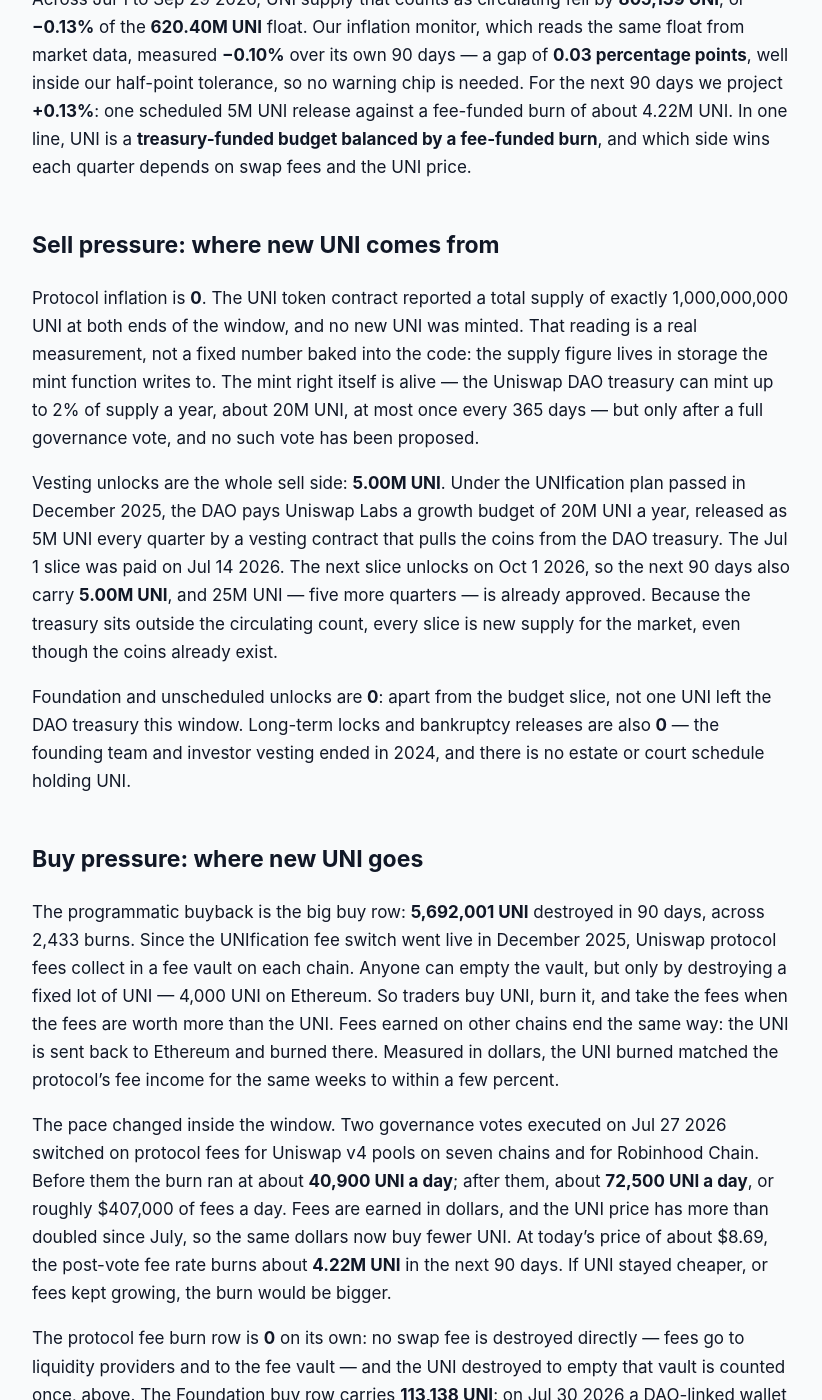
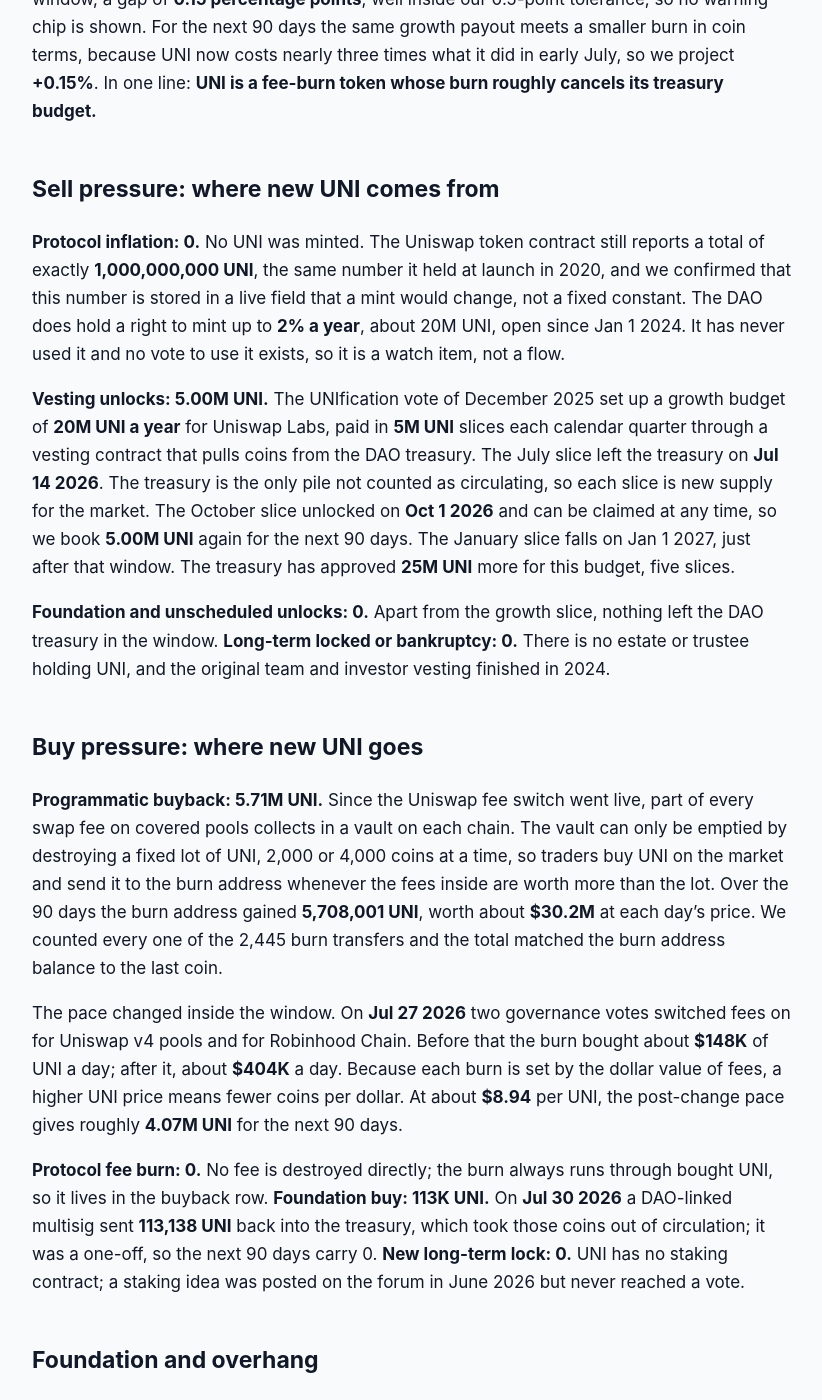
Before and after one commit to jeevansongmy-spec/mrnasdog-articles, a Jekyll site: the page built from crypto/uni-pressure-framework.md, in a window 1280 px wide and 1400 px high, scrolled down 529 px. Shown: the whole window, without its empty margins (228-1050 px from the left). Built offline with Jekyll 4.4.1, drawn with Linux system fonts in a browser that asks for light colours; some of the changed text lies outside the part shown.

Commit message:
publish: crypto/uni-pressure-framework

```diff
--- a/crypto/uni-pressure-framework.md
+++ b/crypto/uni-pressure-framework.md
@@ -1,6 +1,6 @@
 ---
-title: "UNI Inflation Analysis · September 2026 · Mixed flows · supply roughly steady"
-description: "UNI supply is roughly steady: Uniswap's fee burn destroyed 5.69M UNI in 90 days against a 5.00M UNI treasury growth budget. Net −0.13%, next 90 days +0.13%."
+title: "UNI Inflation Analysis · October 2026 · Mixed flows · supply roughly steady"
+description: "UNI supply is roughly steady: Uniswap's fee burn destroyed 5.71M UNI in 90 days against a 5.00M UNI treasury growth budget. Net −0.13%, next 90 days +0.15%."
 canonical_url: "https://mrnasdog.com/research/uni/inflation"
 tags: ["crypto", "uni", "uniswap", "defi"]
 published: true
@@ -8,48 +8,58 @@ published: true
 
 Originally published at [https://mrnasdog.com/research/uni/inflation](https://mrnasdog.com/research/uni/inflation) by MrNasdog.
 
-# UNI Inflation Analysis · September 2026 · Mixed flows · supply roughly steady
+# UNI Inflation Analysis · October 2026 · Mixed flows · supply roughly steady
 
-UNI supply is roughly steady: over the last 90 days the Uniswap fee burn destroyed **5,692,001 UNI** and a DAO wallet returned **113,138 UNI** to the treasury, against a **5.00M UNI** growth budget paid out of that treasury — a net change of **−0.13%**. The next 90 days turn slightly the other way, to about **+0.13%**, because the next 5M UNI slice unlocks on Oct 1 2026 while, at today's higher UNI price, the same fees burn only about **4.22M UNI**. Total supply is still exactly 1 billion: the burn happens at a dead address, and the 2% yearly mint right has never been used.
+**UNI supply is roughly flat.** In the 90 days to Oct 1 2026 the Uniswap DAO treasury released **5.00M UNI** as a growth budget, while the Uniswap fee switch destroyed **5.71M UNI** and a multisig sent **113K UNI** back to the treasury, so net supply fell **0.13%**. For the next 90 days we expect another **5.00M UNI** out and about **4.07M UNI** burned, a rise of about **0.15%**; the monitor reads **+0.02%**.
 
 ## The verdict, in one paragraph
 
-Across Jul 1 to Sep 29 2026, UNI supply that counts as circulating fell by **805,139 UNI**, or **−0.13%** of the **620.40M UNI** float. Our inflation monitor, which reads the same float from market data, measured **−0.10%** over its own 90 days — a gap of **0.03 percentage points**, well inside our half-point tolerance, so no warning chip is needed. For the next 90 days we project **+0.13%**: one scheduled 5M UNI release against a fee-funded burn of about 4.22M UNI. In one line, UNI is a **treasury-funded budget balanced by a fee-funded burn**, and which side wins each quarter depends on swap fees and the UNI price.
+Over the last 90 days UNI supply changed by **−0.13%** of its **620.28M** circulating coins: **5.00M UNI** came in and **5.82M UNI** went out. The independent monitor reads **+0.02%** for the same window, a gap of **0.15 percentage points**, well inside our 0.5-point tolerance, so no warning chip is shown. For the next 90 days the same growth payout meets a smaller burn in coin terms, because UNI now costs nearly three times what it did in early July, so we project **+0.15%**. In one line: **UNI is a fee-burn token whose burn roughly cancels its treasury budget.**
 
 ## Sell pressure: where new UNI comes from
 
-Protocol inflation is **0**. The UNI token contract reported a total supply of exactly 1,000,000,000 UNI at both ends of the window, and no new UNI was minted. That reading is a real measurement, not a fixed number baked into the code: the supply figure lives in storage the mint function writes to. The mint right itself is alive — the Uniswap DAO treasury can mint up to 2% of supply a year, about 20M UNI, at most once every 365 days — but only after a full governance vote, and no such vote has been proposed.
+**Protocol inflation: 0.** No UNI was minted. The Uniswap token contract still reports a total of exactly **1,000,000,000 UNI**, the same number it held at launch in 2020, and we confirmed that this number is stored in a live field that a mint would change, not a fixed constant. The DAO does hold a right to mint up to **2% a year**, about 20M UNI, open since Jan 1 2024. It has never used it and no vote to use it exists, so it is a watch item, not a flow.
 
-Vesting unlocks are the whole sell side: **5.00M UNI**. Under the UNIfication plan passed in December 2025, the DAO pays Uniswap Labs a growth budget of 20M UNI a year, released as 5M UNI every quarter by a vesting contract that pulls the coins from the DAO treasury. The Jul 1 slice was paid on Jul 14 2026. The next slice unlocks on Oct 1 2026, so the next 90 days also carry **5.00M UNI**, and 25M UNI — five more quarters — is already approved. Because the treasury sits outside the circulating count, every slice is new supply for the market, even though the coins already exist.
+**Vesting unlocks: 5.00M UNI.** The UNIfication vote of December 2025 set up a growth budget of **20M UNI a year** for Uniswap Labs, paid in **5M UNI** slices each calendar quarter through a vesting contract that pulls coins from the DAO treasury. The July slice left the treasury on **Jul 14 2026**. The treasury is the only pile not counted as circulating, so each slice is new supply for the market. The October slice unlocked on **Oct 1 2026** and can be claimed at any time, so we book **5.00M UNI** again for the next 90 days. The January slice falls on Jan 1 2027, just after that window. The treasury has approved **25M UNI** more for this budget, five slices.
 
-Foundation and unscheduled unlocks are **0**: apart from the budget slice, not one UNI left the DAO treasury this window. Long-term locks and bankruptcy releases are also **0** — the founding team and investor vesting ended in 2024, and there is no estate or court schedule holding UNI.
+**Foundation and unscheduled unlocks: 0.** Apart from the growth slice, nothing left the DAO treasury in the window. **Long-term locked or bankruptcy: 0.** There is no estate or trustee holding UNI, and the original team and investor vesting finished in 2024.
 
 ## Buy pressure: where new UNI goes
 
-The programmatic buyback is the big buy row: **5,692,001 UNI** destroyed in 90 days, across 2,433 burns. Since the UNIfication fee switch went live in December 2025, Uniswap protocol fees collect in a fee vault on each chain. Anyone can empty the vault, but only by destroying a fixed lot of UNI — 4,000 UNI on Ethereum. So traders buy UNI, burn it, and take the fees when the fees are worth more than the UNI. Fees earned on other chains end the same way: the UNI is sent back to Ethereum and burned there. Measured in dollars, the UNI burned matched the protocol's fee income for the same weeks to within a few percent.
+**Programmatic buyback: 5.71M UNI.** Since the Uniswap fee switch went live, part of every swap fee on covered pools collects in a vault on each chain. The vault can only be emptied by destroying a fixed lot of UNI, 2,000 or 4,000 coins at a time, so traders buy UNI on the market and send it to the burn address whenever the fees inside are worth more than the lot. Over the 90 days the burn address gained **5,708,001 UNI**, worth about **$30.2M** at each day's price. We counted every one of the 2,445 burn transfers and the total matched the burn address balance to the last coin.
 
-The pace changed inside the window. Two governance votes executed on Jul 27 2026 switched on protocol fees for Uniswap v4 pools on seven chains and for Robinhood Chain. Before them the burn ran at about **40,900 UNI a day**; after them, about **72,500 UNI a day**, or roughly $407,000 of fees a day. Fees are earned in dollars, and the UNI price has more than doubled since July, so the same dollars now buy fewer UNI. At today's price of about $8.69, the post-vote fee rate burns about **4.22M UNI** in the next 90 days. If UNI stayed cheaper, or fees kept growing, the burn would be bigger.
+The pace changed inside the window. On **Jul 27 2026** two governance votes switched fees on for Uniswap v4 pools and for Robinhood Chain. Before that the burn bought about **$148K** of UNI a day; after it, about **$404K** a day. Because each burn is set by the dollar value of fees, a higher UNI price means fewer coins per dollar. At about **$8.94** per UNI, the post-change pace gives roughly **4.07M UNI** for the next 90 days.
 
-The protocol fee burn row is **0** on its own: no swap fee is destroyed directly — fees go to liquidity providers and to the fee vault — and the UNI destroyed to empty that vault is counted once, above. The Foundation buy row carries **113,138 UNI**: on Jul 30 2026 a DAO-linked wallet sent reward UNI it had claimed, plus some it bought on the market, back into the treasury, which takes it out of circulation. It was a one-off, so the next 90 days count 0. New long-term locks are **0**: UNI has no staking contract, and delegating votes never moves the coins.
+**Protocol fee burn: 0.** No fee is destroyed directly; the burn always runs through bought UNI, so it lives in the buyback row. **Foundation buy: 113K UNI.** On **Jul 30 2026** a DAO-linked multisig sent **113,138 UNI** back into the treasury, which took those coins out of circulation; it was a one-off, so the next 90 days carry 0. **New long-term lock: 0.** UNI has no staking contract; a staking idea was posted on the forum in June 2026 but never reached a vote.
 
 ## Foundation and overhang
 
-The one large team-controlled overhang is the Uniswap DAO treasury: **267.25M UNI**, which is exactly the part of supply not counted as circulating. 25M UNI of it is already committed to the growth budget; the rest can only move by governance vote. The Uniswap Labs budget wallet holds about **12.00M UNI** and the original 2020 airdrop contract still holds about **12.51M** unclaimed UNI, but both are already counted as circulating, so spending or claiming them adds nothing new. Bought-back UNI goes straight to the burn address, which now holds **112.35M UNI**, including the one-time 100M UNI treasury burn of December 2025 — so no buyback wallet builds up. We read these balances straight from the chain at every rebuild: if the treasury's balance falls between refreshes for anything other than the scheduled slice, that outflow enters Sell #3 at the next refresh.
+The one large overhang is the **Uniswap DAO treasury**, the governance timelock, with **267.25M UNI**. It is exactly the gap between total supply (**887.53M** after burns) and circulating supply, so it is the whole non-circulating pile. **25M UNI** of it is already approved for the growth budget at 5M a quarter; the rest needs a governance vote to move. Inside the circulating float we also track the Labs growth wallet at about **12.0M UNI**, the 2020 airdrop contract at about **12.5M UNI** of unclaimed coins, and the DAO-linked multisig at about **20K UNI**. Selling these would add nothing new to supply, but they show who could sell. We read these balances on the chain at every rebuild. If the treasury's balance falls between refreshes by more than the scheduled slice, the outflow enters Sell #3 at the next refresh.
 
-## How UNI compares to other DEX governance tokens
+## How UNI compares to other DEX tokens
 
-Most DEX tokens fall into one of two designs. Emission tokens such as CAKE and AERO pay liquidity providers in newly minted coins every week and then try to claw some back with burns or locks; their sell side is protocol inflation, measured in percent of supply per quarter. UNI has no emissions at all: liquidity providers are paid only in swap fees, the mint right sits unused, and the only new supply is a fixed, quarterly treasury budget of 5M UNI — under 1% of the float a quarter.
+Most exchange tokens pay their users with new coins. Emission-based tokens such as **CAKE**, **CRV** and **AERO** mint fresh supply every week to reward liquidity providers and voters, and then try to win it back with burns or long locks. UNI works the other way round: Uniswap mints nothing, pays liquidity providers only from trading fees, and turns a slice of those fees into a **UNI burn**. Its only new supply is a fixed, voted budget from a treasury that already exists.
 
-On the buy side, UNI now looks more like fee-buyback tokens than like its old self. Until December 2025 no Uniswap fee touched UNI. Now a slice of every swap fee on most Uniswap chains ends as UNI bought and burned, with no treasury decision needed each time. The difference from a straight buyback is that the burn is set in dollars of fees, not in UNI, so a rising UNI price shrinks the number of coins burned, and a falling one grows it.
+The closest match is a fee-funded buyback token such as **HYPE**, where trading fees buy the token on the market. The difference is where the coins go. In UNI's design the bought coins are destroyed at the burn address, so they cannot come back, while a buyback into a fund or treasury can be spent again later. The trade-off is that UNI's burn depends on how many pools pay fees and on how busy they are, and it shrinks in coin terms when the price rises.
 
-The result is a middle case: UNI supply is neither shrinking fast, like tokens that burn most of their revenue with no new supply, nor growing like emission-funded DEX tokens. The net sits within a fraction of a percent of zero, and it can tip either way from quarter to quarter.
+The other contrast is the cap. UNI has a hard cap of 1B plus a dormant 2% mint right; burns have already cut total supply to 887.53M. Emission tokens have no such ceiling in practice. So for UNI, the main supply question is how fast the DAO spends its treasury, not how fast new coins are printed.
 
 ## What to watch in the next 90 days
 
-**Oct 1 2026** — the next 5M UNI growth-budget slice unlocks; it usually leaves the treasury within about two weeks. **Oct 3 2026** — the on-chain vote to switch on Uniswap fees on Arc, Circle's new chain, closes; if it passes, one more chain feeds the burn. A second vote to turn on v4 fees on five smaller chains has been announced but has no date yet. Watch the UNI price too: every dollar of fees burns fewer UNI when the price rises. And watch for any governance proposal to use the 2% mint right, which would add up to about 20M UNI; none exists today. The next budget slice after this one unlocks on Jan 1 2027, just outside this window.
+**Oct 1 2026 — growth slice.** The fourth 5M UNI slice of 2026 unlocked today; the claim moves it from the treasury into circulation.
+
+**Oct 3 2026 — Arc fee vote ends.** A live proposal would switch Uniswap fees on for Arc, Circle's new chain; if it passes, its fees join the burn. We have not booked it yet.
+
+**v4 fees, part two.** The July v4 fee vote was labelled part one of two, so a second batch of v4 fee switches is likely to follow. No date is set; each one would raise the dollar pace of the burn.
+
+**Burn pace against price.** The burn bought about $592K of UNI a day in September. If UNI's price holds near $9, that means fewer coins burned than in early summer; a falling price would burn more coins for the same fees.
+
+**Jan 1 2027 — next slice.** The next 5M UNI growth slice unlocks just after this window and will enter the following quarter's count.
 
 ## Summary
 
-UNI supply is roughly steady: in the 90 days to Sep 29 2026 Uniswap's fee-funded burn destroyed 5.69M UNI while the DAO treasury released a 5.00M UNI growth budget, for a net of −0.13%, and we project about +0.13% for the next 90 days as the Oct 1 2026 slice meets a burn of about 4.22M UNI at today's price. The key risk to that reading is the 267.25M UNI DAO treasury and its unused 2% yearly mint right, both of which need a governance vote to move. Total supply is fixed at 1 billion unless that mint is used, and every burned UNI sits at a dead address for good.
+UNI is in mixed flows with supply roughly steady: over 90 days the DAO treasury released **5.00M UNI** to Uniswap Labs and the fee-funded burn destroyed **5.71M UNI**, for a net change of **−0.13%**, and we project **+0.15%** for the next 90 days. Nothing is minted and nothing vests besides the 5M-a-quarter growth budget. The key risk is a bigger treasury spend: the treasury still holds **267.25M UNI**, and a vote could also switch on the unused 2% yearly mint. The ceiling is the 1B cap, with total supply already burned down to **887.53M UNI**.
 
-*MrNasdog Pressure Framework analysis of UNI, Metric 1 — Inflation. Data + explanation only. Not financial advice. Checked Sep 29 2026.*
+---
+
+*MrNasdog Pressure Framework analysis of UNI, Metric 1 — Inflation. Data + explanation only. Not financial advice. Checked Oct 1 2026.*
```
